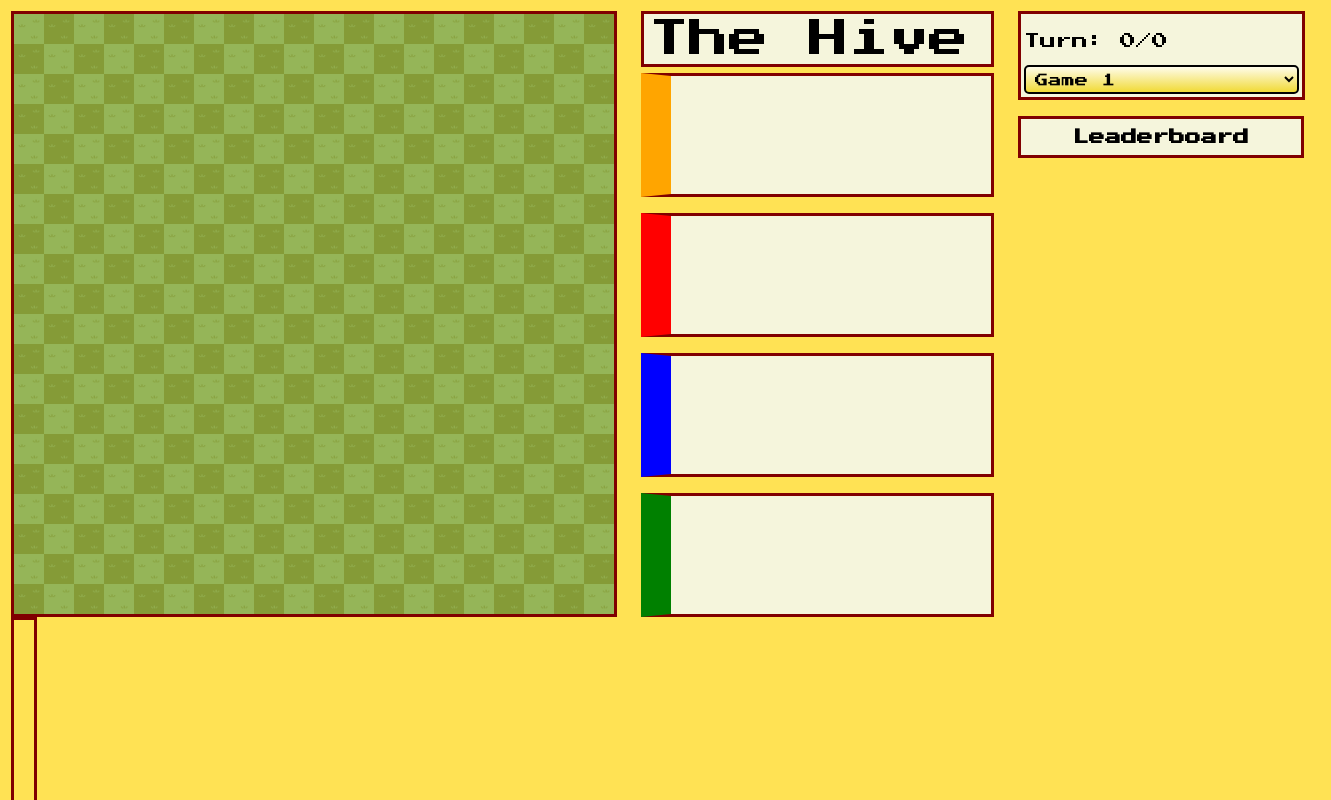
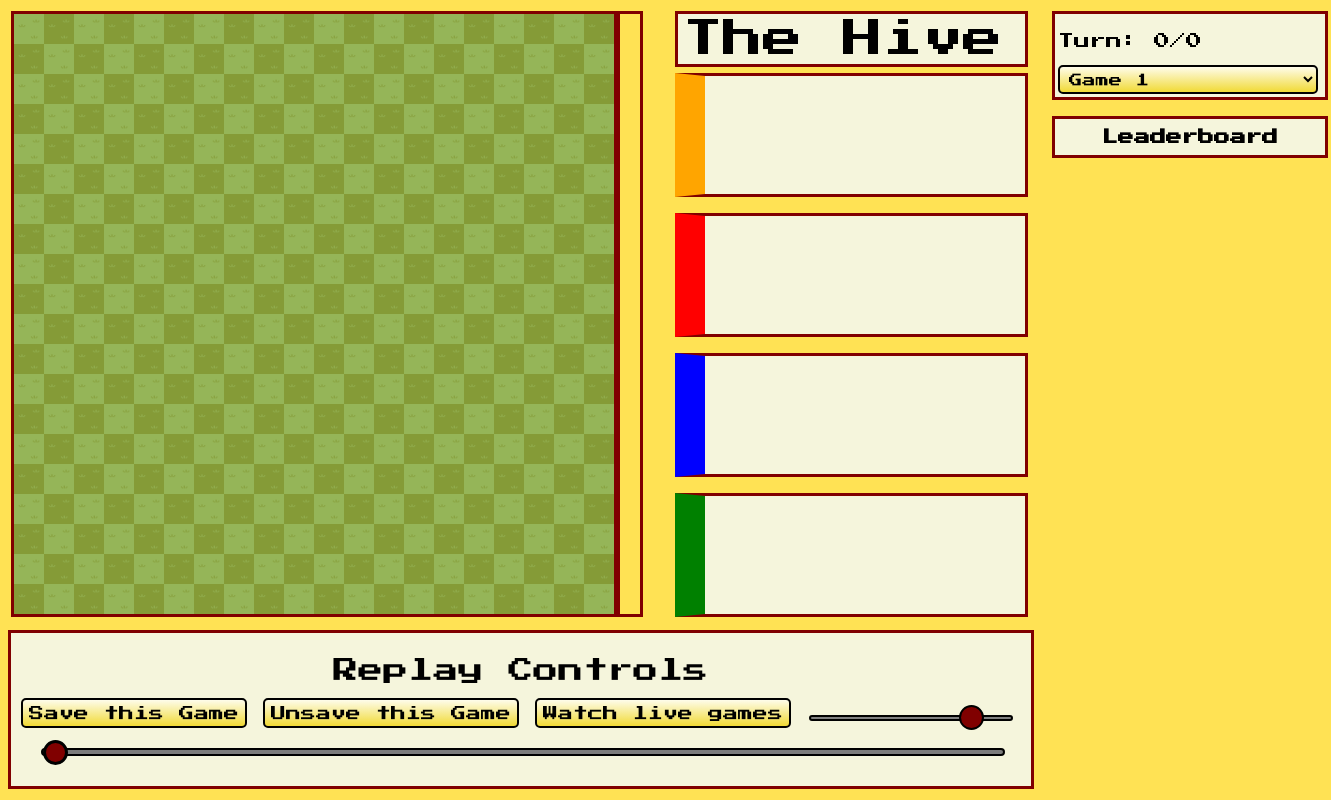
Before and after one commit to smtcs/Ai-Server, a website: page client/index.html in a window 1280 px wide. Shown: the top 800 px of the page, 1331 px wide, since content can reach past the window. Drawn offline with nearby package versions, Linux system fonts and the light colour scheme; no server answers.

Commit message:
new styling!

```diff
--- a/client/index.html
+++ b/client/index.html
@@ -52,7 +52,8 @@
       height: 118px;
       position: relative;
       top: -10px;
-
+      font-size: 13px;
+      line-height: 28px;
       background: beige;
     }
 
@@ -62,7 +63,9 @@
     }
 
     .canvasContainer {
-      float: none
+      float: none;
+      display: inline-block;
+      width: 640px;
     }
 
     .replayControlsContainer {
@@ -107,7 +110,7 @@
       display: inline-block;
       border: 3px solid maroon;
       padding: 10px;
-      width: 260px;
+      width: 250px;
       text-align: center;
       background: beige;
     }
@@ -173,6 +176,8 @@
         background: beige;
         border: 3px solid maroon;
         padding: 3px;
+        border-collapse: separate;
+  border-spacing: 10px 5px;
       }
 
       .orangePlayer {
@@ -202,7 +207,7 @@
         cursor: pointer;
         border-radius: 5px;
         font-family: 'Press Start 2P', cursive;
-        width: 275px;
+        width: 260px;
         padding: 5px;
       }
   </style>
```
